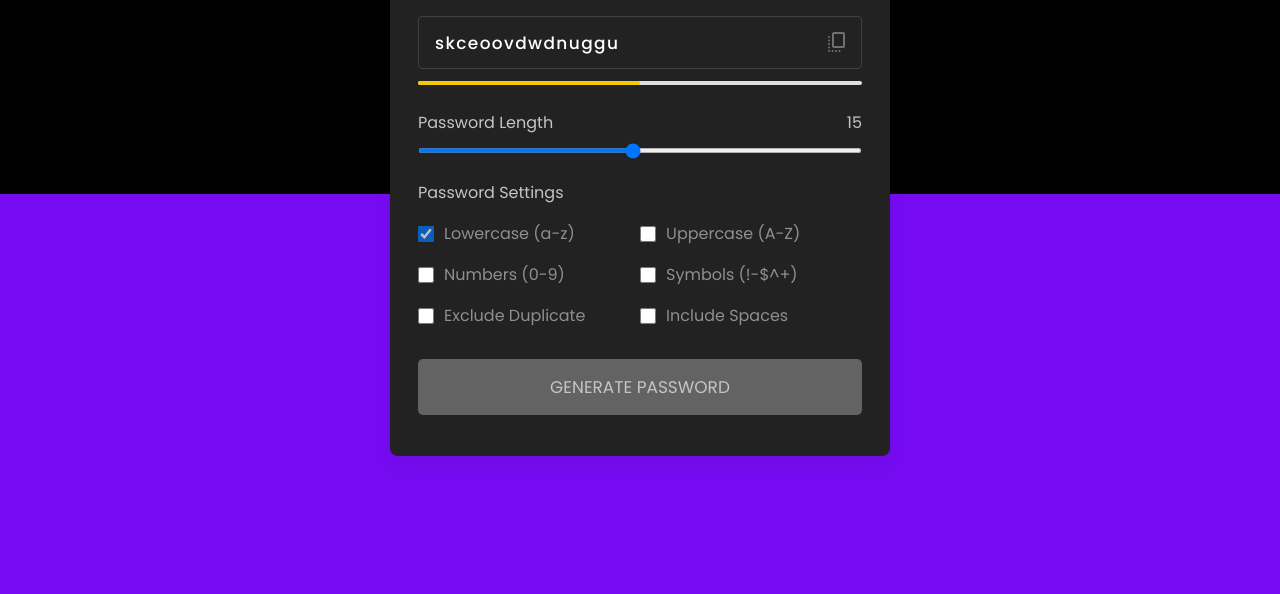
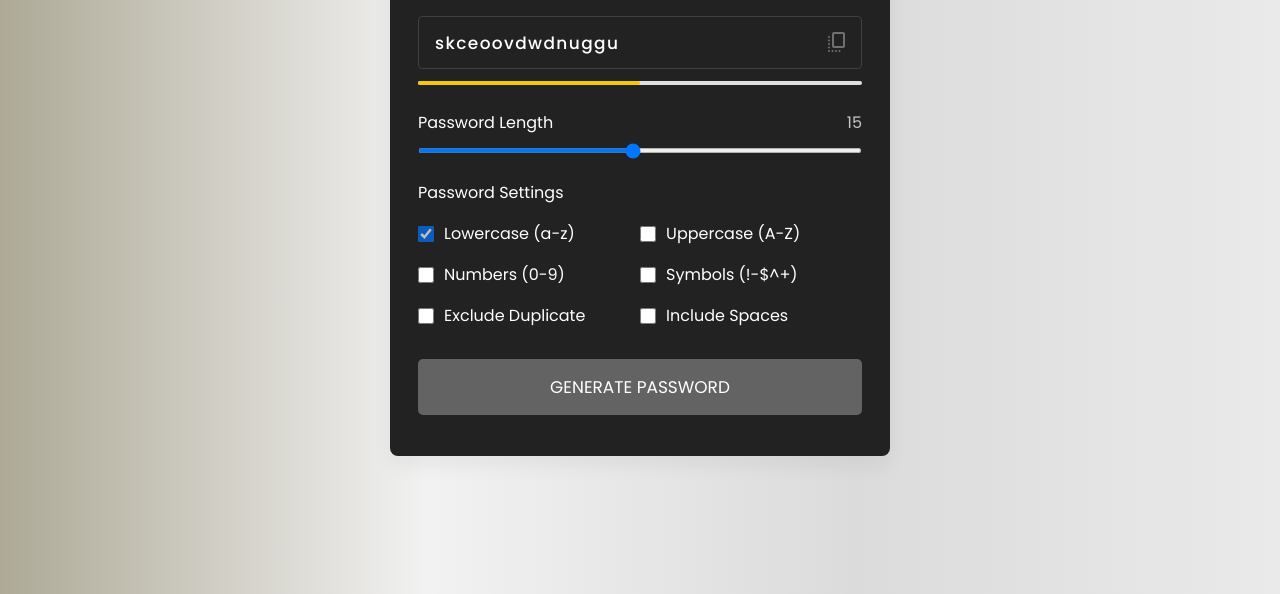
Before and after one commit to yoshiTorisutan-web/Password_Generator, a plain HTML site: page index.html in a window 1280 px wide. Shown: the part 206-800 px from the top of the page. Drawn offline with nearby package versions, Linux system fonts and the light colour scheme.

Commit message:
Add files via upload

```diff
--- a/style.css
+++ b/style.css
@@ -11,13 +11,27 @@ body {
   align-items: center;
   justify-content: center;
   min-height: 100vh;
-  background: linear-gradient(to bottom, #000000 50%,  #760bf1 50%)
+  background: #ada996; /* fallback for old browsers */
+  background: -webkit-linear-gradient(
+    to right,
+    #ada996,
+    #f2f2f2,
+    #dbdbdb,
+    #eaeaea
+  ); /* Chrome 10-25, Safari 5.1-6 */
+  background: linear-gradient(
+    to right,
+    #ada996,
+    #f2f2f2,
+    #dbdbdb,
+    #eaeaea
+  ); /* W3C, IE 10+/ Edge, Firefox 16+, Chrome 26+, Opera 12+, Safari 7+ */
 }
 .titleProject {
   color: #ffffff;
 }
 .title {
-  color: #c5c5c5;
+  color: #ffffff;
 }
 .nbRange {
   color: #c5c5c5;
@@ -127,12 +141,12 @@ body {
 }
 .options .option label {
   cursor: pointer;
-  color: #8f8f8f;
+  color: #ffffff;
   padding-left: 0.63rem;
 }
 .wrapper .generate-btn {
   width: 100%;
-  color: #c5c5c5;
+  color: #ffffff;
   border: none;
   outline: none;
   cursor: pointer;
@@ -144,15 +158,15 @@ body {
   margin: 0.94rem 0 1.3rem;
   background-size: 200% 100%;
   background-position: right bottom;
-  transition: all .5s ease-out;
+  transition: all 0.5s ease-out;
 }
 .wrapper .generate-btn:hover {
   width: 100%;
-  color: #c5c5c5;
+  color: #ffffff;
   border: none;
   outline: none;
   cursor: pointer;
-  background: #4CAF50;
+  background: #4caf50;
   font-size: 1.06rem;
   padding: 0.94rem 0;
   border-radius: 5px;
```
